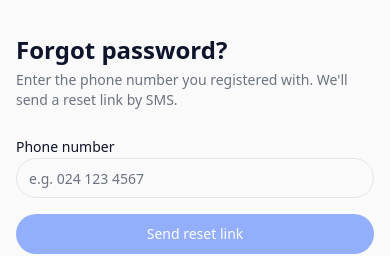
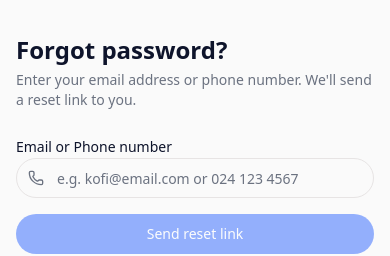
Before and after one commit to isaac-svg/pos-publicfacing-, a React (Vite) app: page /forgot-password in a window 390 px wide. Shown: the part 284-540 px from the top of the page. Built offline with nearby package versions, Linux system fonts and the light colour scheme; no server answers.

Commit message:
feat: update Forgot Password page to support email and phone number input with dynamic messaging

```diff
--- a/src/pages/ForgotPasswordPage.tsx
+++ b/src/pages/ForgotPasswordPage.tsx
@@ -1,24 +1,26 @@
 import { useState } from 'react'
 import { Link } from 'react-router-dom'
 import { api } from '../lib/api'
-import { Loader2, ArrowLeft } from 'lucide-react'
+import { Loader2, ArrowLeft, Mail, Phone } from 'lucide-react'
 
 export default function ForgotPasswordPage() {
-  const [phone, setPhone] = useState('')
+  const [identifier, setIdentifier] = useState('')
   const [loading, setLoading] = useState(false)
   const [done, setDone] = useState(false)
   const [error, setError] = useState('')
+
+  const isEmail = /^[^\s@]+@[^\s@]+\.[^\s@]+$/.test(identifier.trim())
 
   async function handleSubmit(e: React.FormEvent) {
     e.preventDefault()
     setLoading(true); setError('')
     try {
-      await api.post('/api/v1/business/forgot-password', { phone: phone.trim() })
+      await api.post('/api/v1/business/forgot-password', { identifier: identifier.trim() })
       setDone(true)
     } catch (err: unknown) {
       const msg = (err as { response?: { data?: { error?: { message?: string } } } })
         ?.response?.data?.error?.message
-      if (!msg || err === null) { setDone(true); return } // rate limit - still show success
+      if (!msg) { setDone(true); return }
       setError(msg)
     } finally {
       setLoading(false)
@@ -40,15 +42,24 @@ export default function ForgotPasswordPage() {
         <div className="w-full max-w-sm space-y-6">
           {done ? (
             <div className="text-center space-y-4">
-              <div className="mx-auto w-12 h-12 rounded-full bg-accent border border-green-100 flex items-center justify-center text-xl">📱</div>
+              <div className="mx-auto w-12 h-12 rounded-full bg-accent flex items-center justify-center">
+                {isEmail
+                  ? <Mail className="w-5 h-5 text-accent-foreground" />
+                  : <Phone className="w-5 h-5 text-accent-foreground" />
+                }
+              </div>
               <div className="space-y-1">
-                <h1 className="text-2xl font-bold text-foreground">Check your SMS</h1>
+                <h1 className="text-2xl font-bold text-foreground">Check your {isEmail ? 'email' : 'SMS'}</h1>
                 <p className="text-sm text-muted-foreground">
-                  If <strong className="text-foreground">{phone}</strong> is registered with us, you'll receive a reset link shortly. It expires in 30 minutes.
+                  If <strong className="text-foreground">{identifier}</strong> is registered, you'll receive a reset link shortly. It expires in 30 minutes.
                 </p>
               </div>
-              <p className="text-xs text-muted-foreground">Didn't receive it? Double-check the number is correct and try again.</p>
-              <Link to="/login" className="inline-flex items-center gap-1.5 text-sm text-primary font-medium hover:text-primary">
+              <p className="text-xs text-muted-foreground">
+                {isEmail
+                  ? "Didn't receive it? Check your spam folder or try again."
+                  : "Didn't receive it? Double-check the number is correct and try again."}
+              </p>
+              <Link to="/login" className="inline-flex items-center gap-1.5 text-sm text-primary font-medium hover:text-primary/80">
                 <ArrowLeft className="w-3.5 h-3.5" /> Back to login
               </Link>
             </div>
@@ -56,7 +67,9 @@ export default function ForgotPasswordPage() {
             <>
               <div className="space-y-1">
                 <h1 className="text-2xl font-bold text-foreground">Forgot password?</h1>
-                <p className="text-sm text-muted-foreground">Enter the phone number you registered with. We'll send a reset link by SMS.</p>
+                <p className="text-sm text-muted-foreground">
+                  Enter your email address or phone number. We'll send a reset link to you.
+                </p>
               </div>
 
               {error && (
@@ -65,19 +78,29 @@ export default function ForgotPasswordPage() {
 
               <form onSubmit={handleSubmit} className="space-y-4">
                 <div className="space-y-1.5">
-                  <label className="text-sm font-medium text-foreground">Phone number</label>
-                  <input
-                    type="tel"
-                    value={phone}
-                    onChange={e => setPhone(e.target.value)}
-                    required
-                    placeholder="e.g. 024 123 4567"
-                    className="w-full h-10 rounded-lg border border-border bg-card px-3 text-sm text-foreground placeholder:text-muted-foreground focus:outline-none focus:ring-2 focus:ring-ring/20 focus:border-ring transition-colors"
-                  />
+                  <label className="text-sm font-medium text-foreground">Email or Phone number</label>
+                  <div className="relative">
+                    <div className="absolute left-3 top-1/2 -translate-y-1/2 text-muted-foreground">
+                      {isEmail ? <Mail className="w-4 h-4" /> : <Phone className="w-4 h-4" />}
+                    </div>
+                    <input
+                      type="text"
+                      value={identifier}
+                      onChange={e => setIdentifier(e.target.value)}
+                      required
+                      placeholder="e.g. kofi@email.com or 024 123 4567"
+                      className="w-full h-10 rounded-lg border border-border bg-card pl-10 pr-3 text-sm text-foreground placeholder:text-muted-foreground focus:outline-none focus:ring-2 focus:ring-ring/20 focus:border-ring transition-colors"
+                    />
+                  </div>
+                  {identifier.trim().length > 2 && (
+                    <p className="text-xs text-muted-foreground">
+                      {isEmail ? 'Reset link will be sent via email' : 'Reset link will be sent via SMS'}
+                    </p>
+                  )}
                 </div>
                 <button
                   type="submit"
-                  disabled={loading || !phone.trim()}
+                  disabled={loading || !identifier.trim()}
                   className="w-full h-10 rounded-lg bg-primary text-white text-sm font-medium hover:bg-primary/90 transition-colors disabled:opacity-50 flex items-center justify-center gap-2"
                 >
                   {loading && <Loader2 className="w-4 h-4 animate-spin" />}
@@ -85,7 +108,7 @@ export default function ForgotPasswordPage() {
                 </button>
               </form>
 
-              <Link to="/login" className="flex items-center gap-1.5 text-sm text-muted-foreground hover:text-foreground">
+              <Link to="/login" className="flex items-center gap-1.5 text-sm text-muted-foreground hover:text-foreground transition-colors">
                 <ArrowLeft className="w-3.5 h-3.5" /> Back to login
               </Link>
             </>
```
